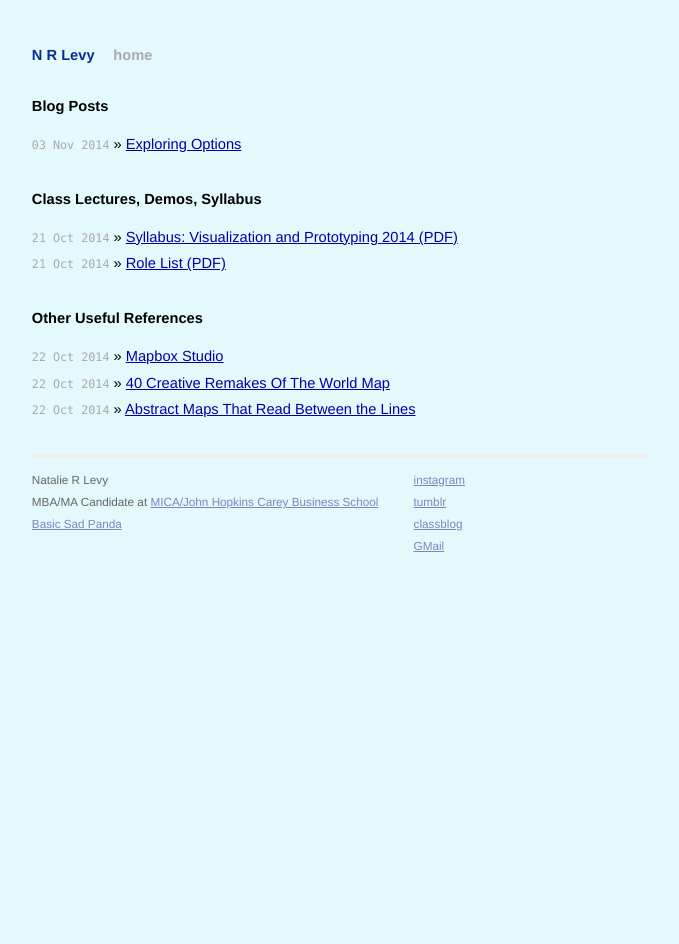
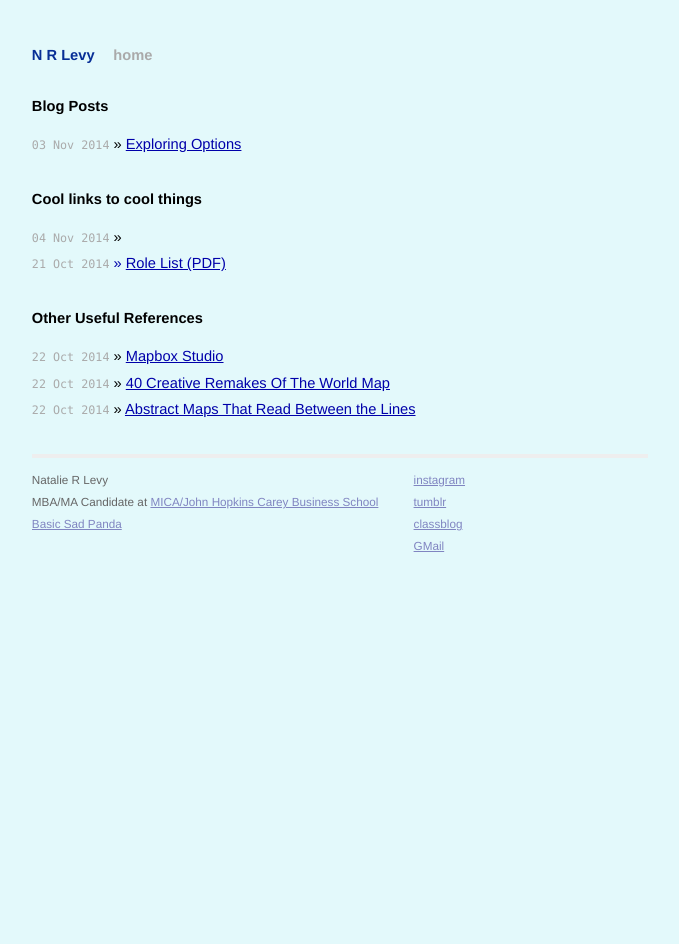
Before and after one commit to nrlevy/clog, a Jekyll site: the page built from index.html, in a window 1280 px wide. Shown: the whole page, without its empty margins (300-979 px from the left). Built offline with Jekyll 4.4.1, drawn with Linux system fonts in a browser that asks for light colours; Markdown is read by kramdown in place of the engine named in the settings.

Commit message:
adding cool links

```diff
--- a/index.html
+++ b/index.html
@@ -11,9 +11,9 @@
     {% endfor %}
   </ul>
 
-  <h1>Class Lectures, Demos, Syllabus</h1>
+  <h1>Cool links to cool things</h1>
   <ul class="posts">
-    <li><span>21 Oct 2014</span> &raquo; <a href="{{ site.url }}/clog/pdfs/Syllabus_Visualization-and-Prototyping-2014.pdf">Syllabus: Visualization and Prototyping 2014 (PDF)</a></li>
+    <li><span>04 Nov 2014</span> &raquo; <a [How Time Travel Works](http://science.howstuffworks.com/science-vs-myth/everyday-myths/time-travel.htm)</a></li>
     <li><span>21 Oct 2014</span> &raquo; <a href="{{ site.url }}/clog/pdfs/01_RoleList.pdf">Role List (PDF)</a></li>
   </ul>
 
```
